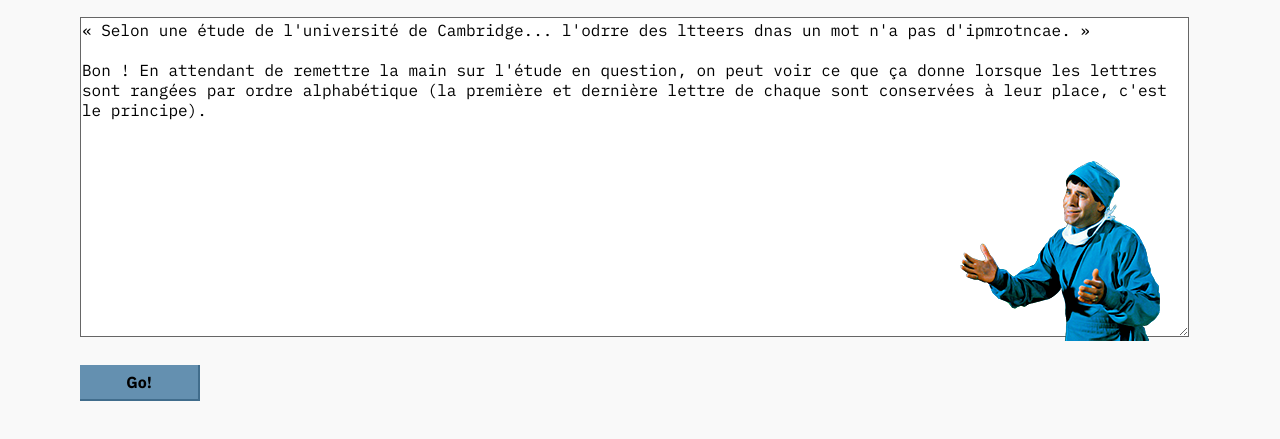
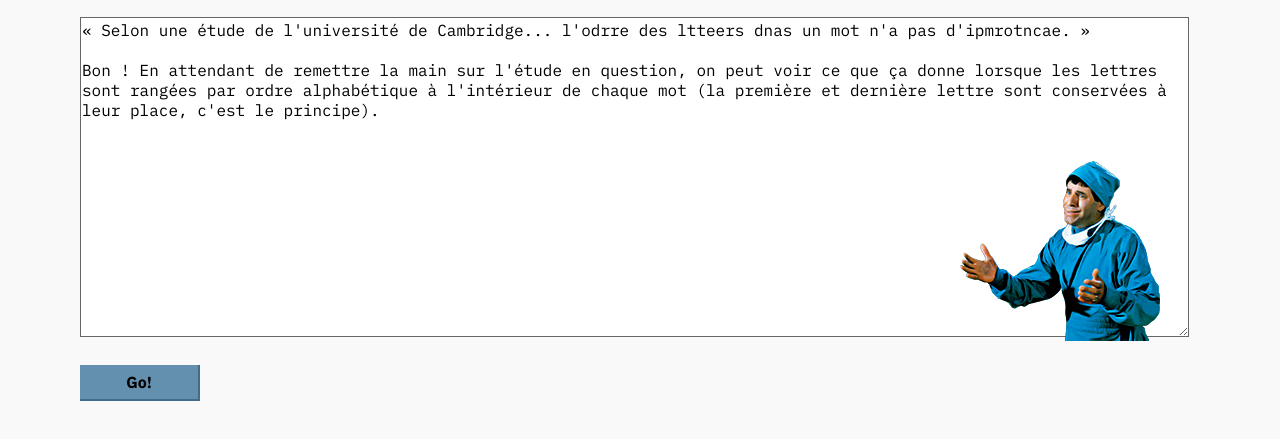
Before and after one commit to nltesown/orderly, a plain HTML site: page index.html in a window 1280 px wide. Shown: the part 77-516 px from the top of the page. Drawn offline with nearby package versions, Linux system fonts and the light colour scheme.

Commit message:
Fix text

```diff
--- a/index.html
+++ b/index.html
@@ -20,7 +20,7 @@
           <img id="logo" class="animated" src="orderly.png" alt="">
           <textarea id="input" cols="30" rows="10">« Selon une étude de l'université de Cambridge... l'odrre des ltteers dnas un mot n'a pas d'ipmrotncae. »
 
-Bon&nbsp;! En attendant de remettre la main sur l'étude en question, on peut voir ce que ça donne lorsque les lettres sont rangées par ordre alphabétique (la première et dernière lettre de chaque sont conservées à leur place, c'est le principe).</textarea>
+Bon&nbsp;! En attendant de remettre la main sur l'étude en question, on peut voir ce que ça donne lorsque les lettres sont rangées par ordre alphabétique à l'intérieur de chaque mot (la première et dernière lettre sont conservées à leur place, c'est le principe).</textarea>
     </div>
     <button class="submit">Go!</button>
     </div>
```
